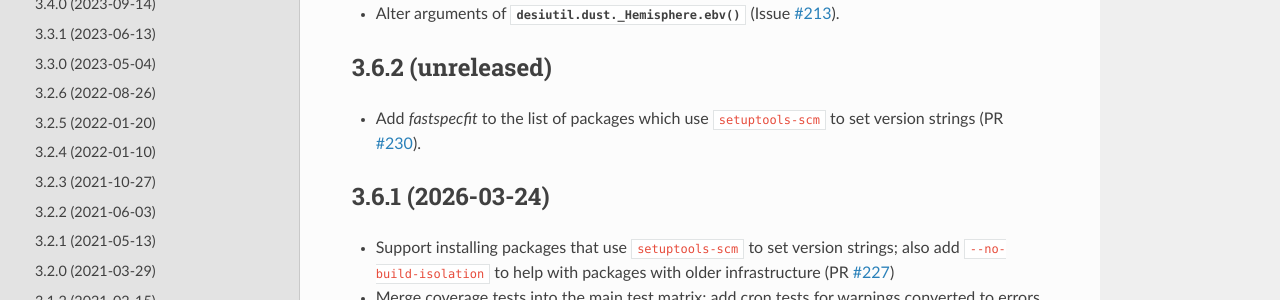
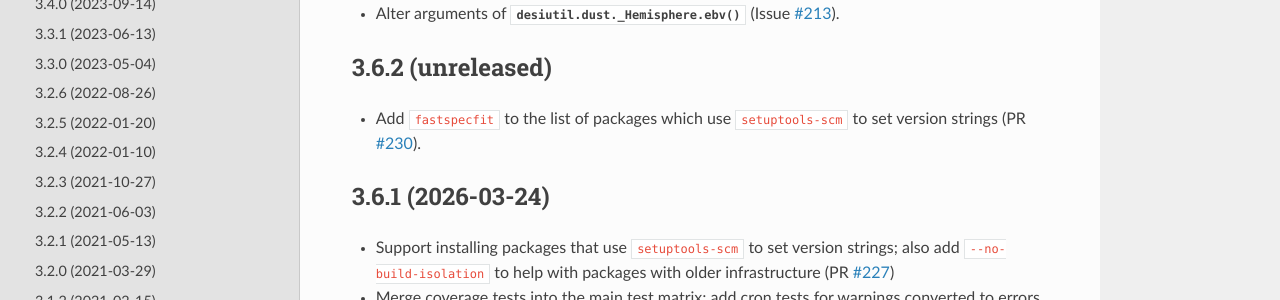
Before and after one commit to desihub/desiutil, a Sphinx documentation site: the page built from doc/changes.rst, in a window 1280 px wide. Shown: the part 337-637 px from the top of the page. Built offline with Sphinx 7.4.7 and the Read the Docs theme 3.1.0, drawn with Linux system fonts in a browser that asks for light colours.

Commit message:
use double backticks as requested

```diff
--- a/doc/changes.rst
+++ b/doc/changes.rst
@@ -17,7 +17,7 @@ Change Log
 3.6.2 (unreleased)
 ------------------
 
-* Add `fastspecfit` to the list of packages which use
+* Add ``fastspecfit`` to the list of packages which use
   ``setuptools-scm`` to set version strings (PR `#230`_).
 
 .. _`#230`: https://github.com/desihub/desiutil/pull/230
```
